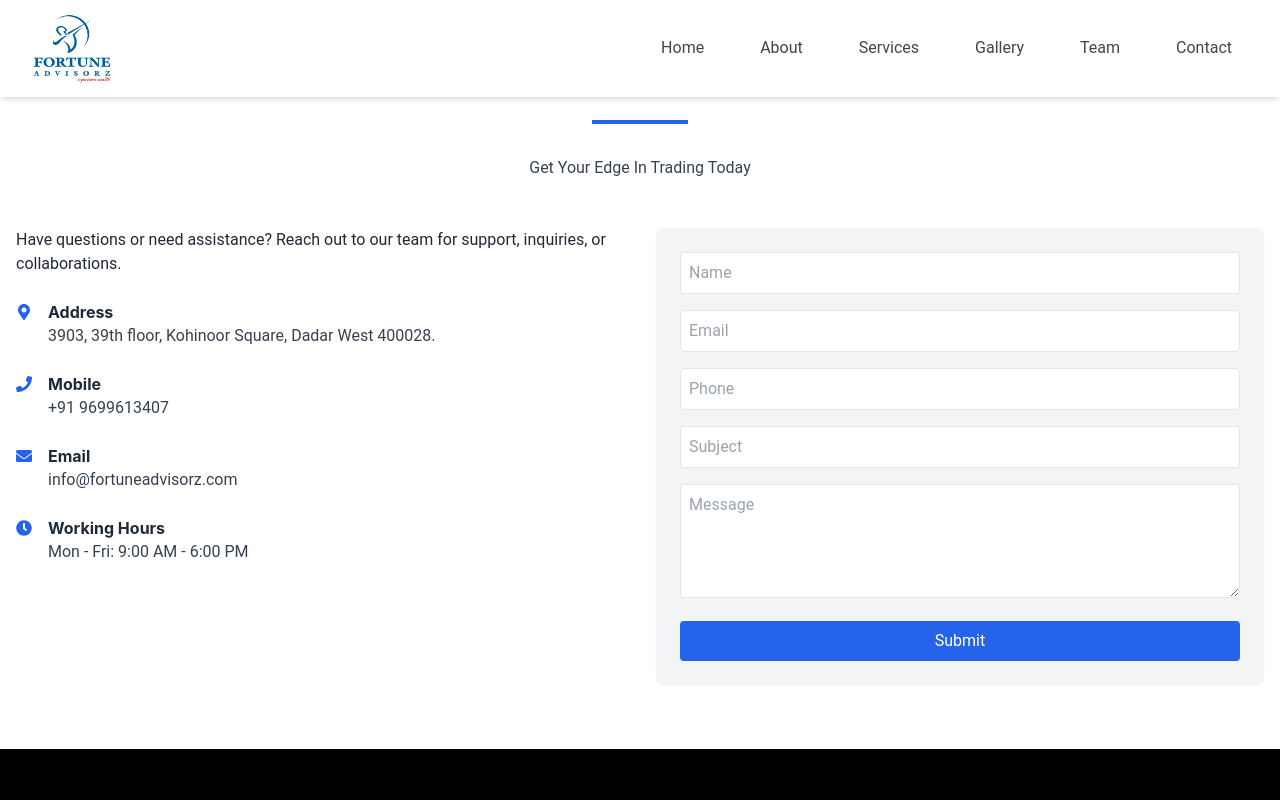
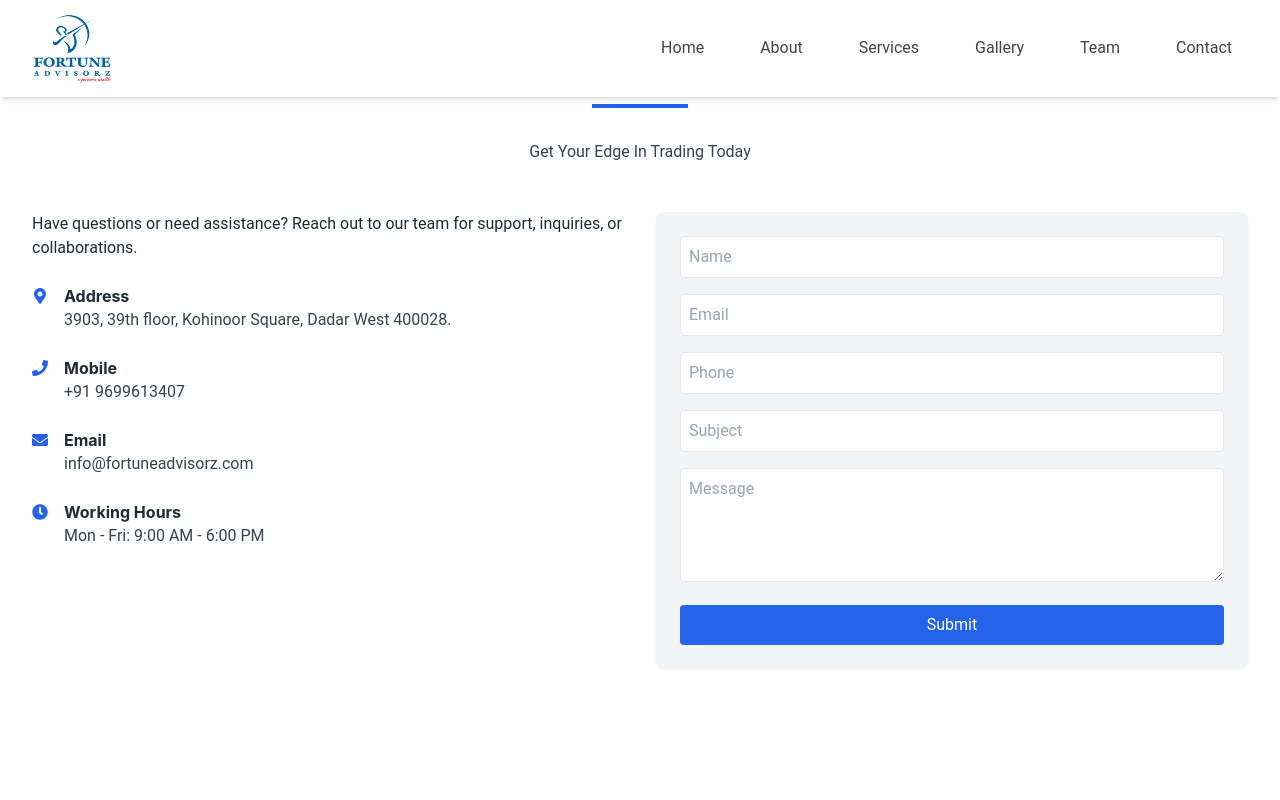
Before and after one commit to Sarvesh-24/FortuneWeb, a React (Create React App) app: page /contact in a window 1280 px wide. Shown: the top 800 px of the page. Built offline with nearby package versions, Linux system fonts and the light colour scheme.

Commit message:
Changed css Contact.js

```diff
--- a/src/api/Contact.js
+++ b/src/api/Contact.js
@@ -208,9 +208,9 @@ const Contact = () => {
 
   return (
     <div
-  id="contact"
-  className="w-full px-4 py-16 max-w-7xl font-sans bg-white dark:bg-gray-900 text-gray-900 dark:text-gray-100 transition-colors duration-300 mt-0 mb-0"
->
+    id="contact"
+    className="min-h-screen bg-white dark:bg-gray-900 py-12 px-4 sm:px-6 lg:px-8 font-roboto text-[#444444] dark:text-gray-300 transition-colors duration-300 mt-0 mb-0"
+  >
 
       <ToastContainer />
 
--- a/src/index.css
+++ b/src/index.css
@@ -22,11 +22,6 @@
 
 .review-container .review p {
   @apply text-gray-600;
-}
-
-
-body {
-  @apply bg-gray-900 text-gray-100;
 }
 
 
```
